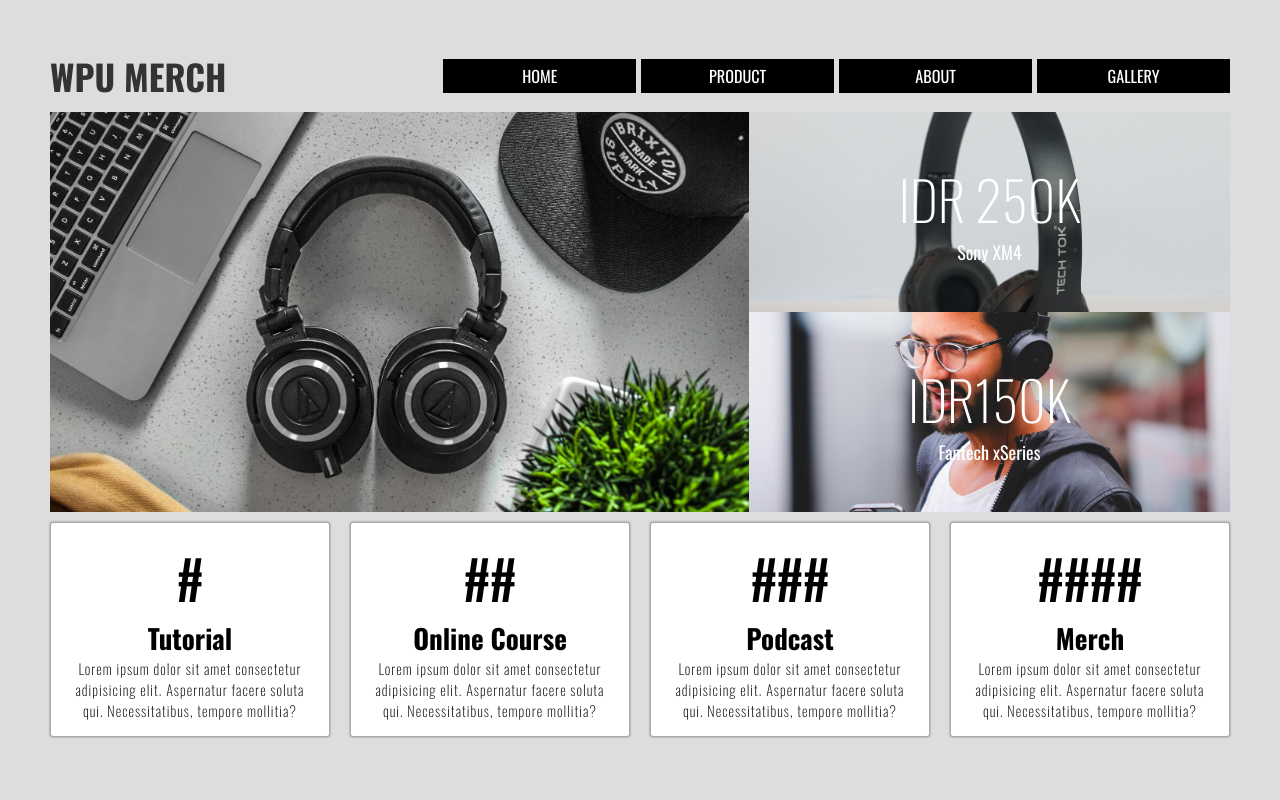
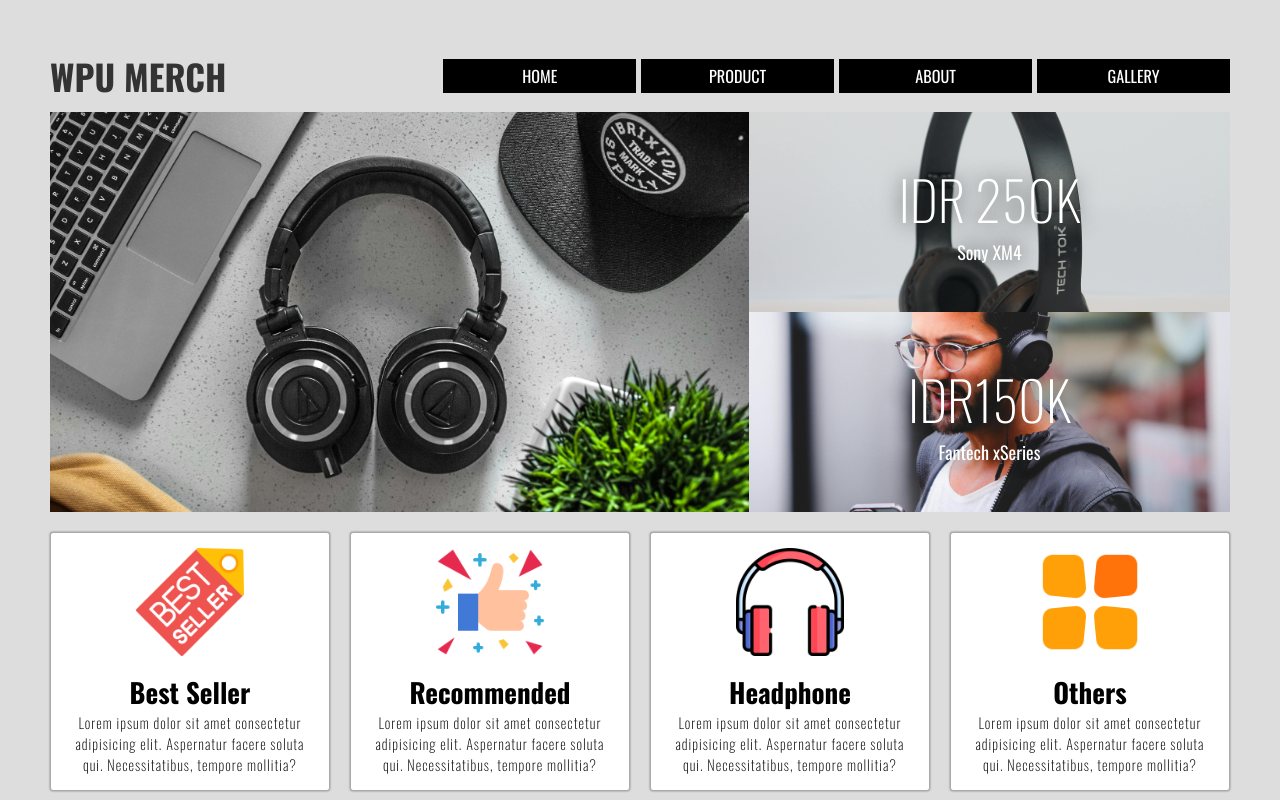
Before and after one commit to harisusanto27/latihan-css-grid, a plain HTML site: page index.html in a window 1280 px wide. Shown: the top 800 px of the page. Drawn offline with nearby package versions, Linux system fonts and the light colour scheme.

Commit message:
menambahkan icon menu services

```diff
--- a/index.html
+++ b/index.html
@@ -53,8 +53,8 @@
 
       <section class="services">
         <div class="service">
-          <div class="icon">#</div>
-          <h3>Tutorial</h3>
+          <div class="icon"><img src="img/best-seller.png" alt="" /></div>
+          <h3>Best Seller</h3>
           <p>
             Lorem ipsum dolor sit amet consectetur adipisicing elit. Aspernatur
             facere soluta qui. Necessitatibus, tempore mollitia?
@@ -62,8 +62,8 @@
         </div>
 
         <div class="service">
-          <div class="icon">##</div>
-          <h3>Online Course</h3>
+          <div class="icon"><img src="img/recommend.png" alt="" /></div>
+          <h3>Recommended</h3>
           <p>
             Lorem ipsum dolor sit amet consectetur adipisicing elit. Aspernatur
             facere soluta qui. Necessitatibus, tempore mollitia?
@@ -71,8 +71,8 @@
         </div>
 
         <div class="service">
-          <div class="icon">###</div>
-          <h3>Podcast</h3>
+          <div class="icon"><img src="img/headphones.png" alt="" /></div>
+          <h3>Headphone</h3>
           <p>
             Lorem ipsum dolor sit amet consectetur adipisicing elit. Aspernatur
             facere soluta qui. Necessitatibus, tempore mollitia?
@@ -80,8 +80,8 @@
         </div>
 
         <div class="service">
-          <div class="icon">####</div>
-          <h3>Merch</h3>
+          <div class="icon"><img src="img/menu.png" alt="" /></div>
+          <h3>Others</h3>
           <p>
             Lorem ipsum dolor sit amet consectetur adipisicing elit. Aspernatur
             facere soluta qui. Necessitatibus, tempore mollitia?
--- a/style.css
+++ b/style.css
@@ -52,6 +52,7 @@
   place-content: center;
   text-align: center;
   cursor: pointer;
+  text-shadow: 0 0 20px rgba(0, 0, 0, 0.8);
 }
 
 .feature-1 {
@@ -174,6 +175,7 @@
   border: 1px solid #aaa;
   border-radius: 3px;
   box-shadow: 0 0 2px rgba(0, 0, 0, 0.5);
+  margin-top: 10px;
 }
 
 .service .icon {
@@ -188,6 +190,11 @@
   font-weight: 200;
   letter-spacing: 1px;
   font-size: 0.8em;
+}
+
+.service img {
+  width: 2em;
+  height: 2em;
 }
 
 /* gallery */
@@ -207,6 +214,7 @@
 .gallery img {
   border: 1px solid #333;
   border-radius: 10px;
+  box-shadow: 0 0 5px rgba(0, 0, 0, 0.5);
 }
 
 /* responsive breakpoint */
```
Also changed, not shown: img/best-seller.png (added), img/headphones.png (added), img/menu.png (added), img/recommend.png (added).
